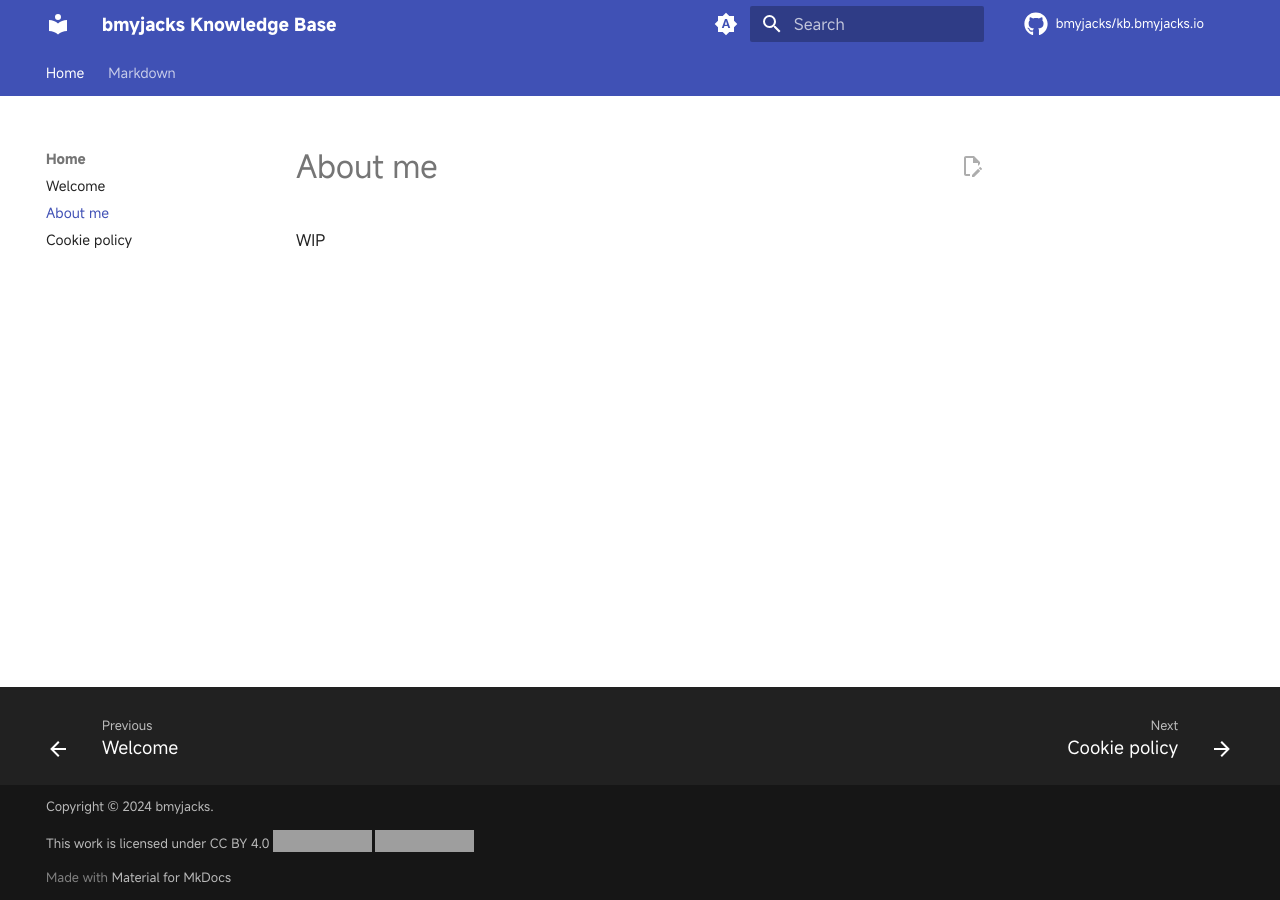
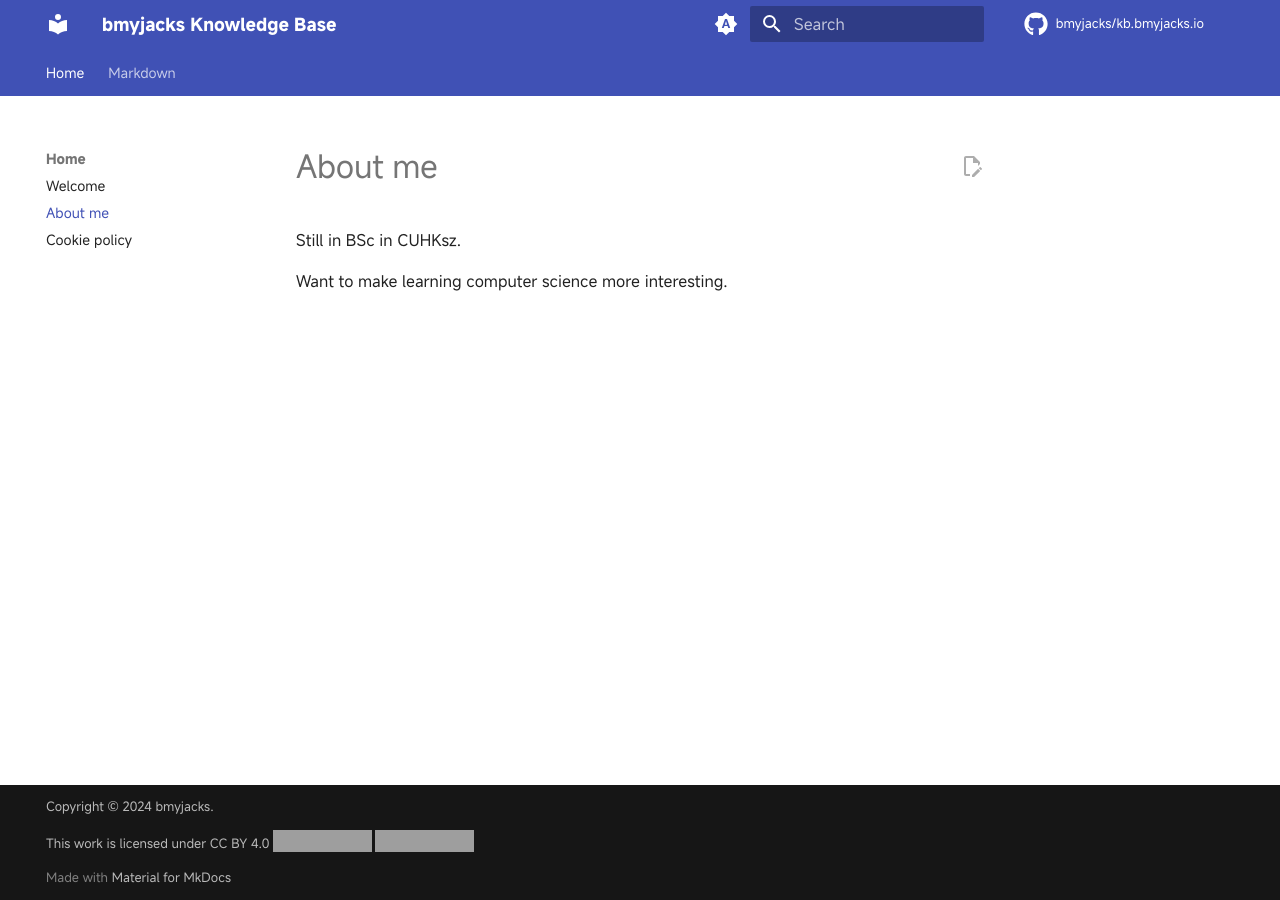
Before and after one commit to bmyjacks/kb.bmyjacks.io, an MkDocs documentation site: the page built from docs/about.md, in a window 1280 px wide. Built offline with MkDocs 1.6.1 and Material for MkDocs 9.7.7, drawn with Linux system fonts in a browser that asks for light colours; comment, search, counter and statistics services are not loaded; grey boxes are pictures that could not be loaded.

Commit message:
Update about.md

```diff
--- a/docs/about.md
+++ b/docs/about.md
@@ -1,8 +1,5 @@
----
-hide:
-  - feedback
----
-
 # About me
 
-WIP
+Still in BSc in CUHKsz.
+
+Want to make learning computer science more interesting.
--- a/mkdocs.yml
+++ b/mkdocs.yml
@@ -20,7 +20,6 @@ theme:
     - navigation.sections
     - navigation.prune
     - navigation.top
-    - navigation.footer
     - navigation.instant
     - navigation.instant.progress
     - toc.follow
```
Also changed, not shown: docs/index.md (+1 -6 lines).
